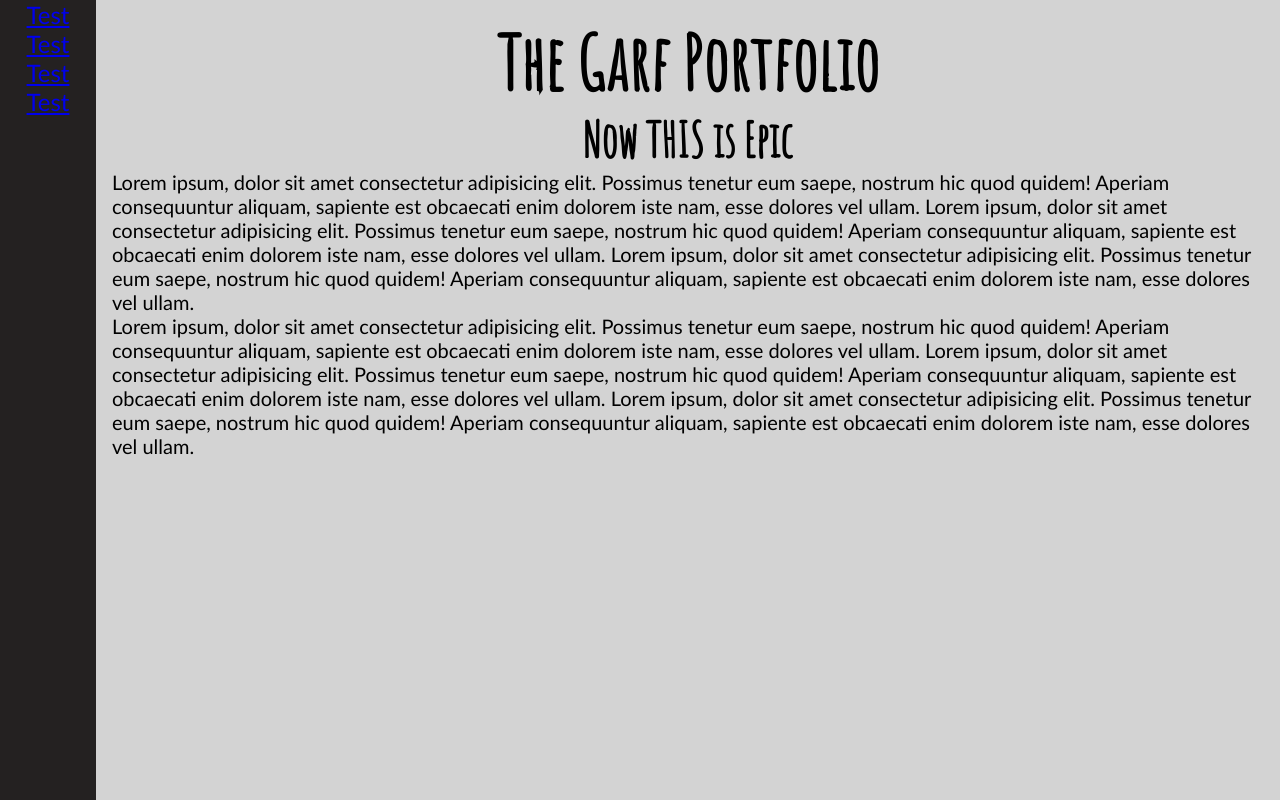
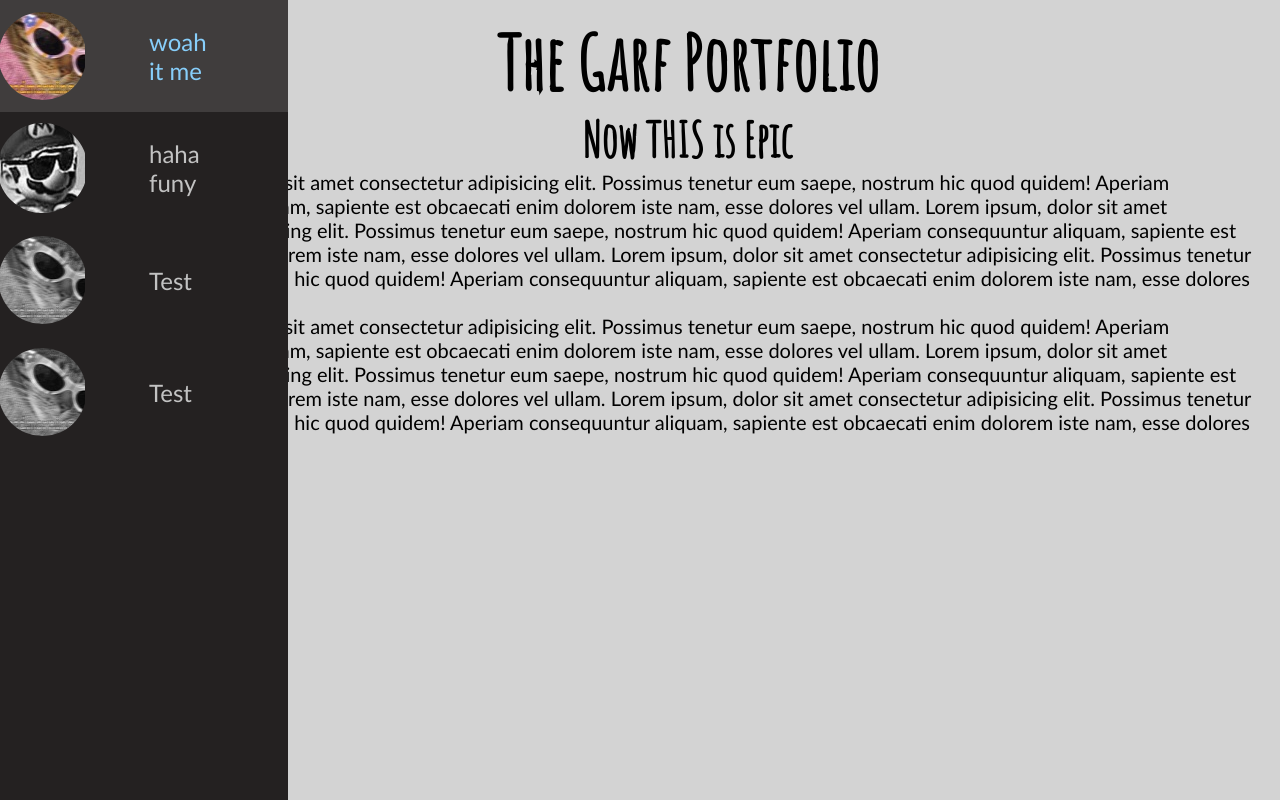
Before and after one commit to GayThatClownman/william-grafford-K5Projekt, a plain HTML site: page index.html in a window 1280 px wide. Drawn offline with Linux system fonts and the light colour scheme.

Commit message:
Navbar klar
Navbar är till stor del klar. Jag planerar att byta ut list-elementen till något bättre, men prioriteten är att göra klart övriga delar av webbsidan.

```diff
--- a/css/style.css
+++ b/css/style.css
@@ -17,6 +17,15 @@ nav.navbar{
     height: 100vh;
     position: fixed;
     background-color: #242121;
+    transition: width 200ms;
+}
+
+nav.navbar:hover{
+    width: 18rem;
+}
+
+nav.navbar:hover .link-text{
+    display: block;
 }
 
 ul.nav-ul{
@@ -32,7 +41,37 @@ ul.nav-ul{
 li.nav-item{
     font-size: 24px;
     font-family: 'Trebuchet MS', sans-serif;
+    width: 100%;
 }
+
+a.nav-link{
+    display: flex;
+    align-items: center;
+    height: 7rem;
+    text-decoration: none;
+    filter: grayscale(100%);
+    transition: 400ms;
+}
+
+a.nav-link:hover{
+    filter: grayscale(0%);
+    background-color: #403d3d;
+}
+
+span.link-text{
+    display: none;
+    min-width: 2rem;
+    margin: 4rem;
+    color: lightskyblue;
+}
+
+img.nav-img{
+    clip-path: circle(50%);
+}
+
+/* li.nav-item:last-child{
+    margin-top: auto;
+} */
 
 main{
     padding: 1rem;
--- a/index.html
+++ b/index.html
@@ -12,16 +12,28 @@
 <nav class="navbar">
     <ul class="nav-ul">
         <li class="nav-item">
-            <a href="#">Test</a>
+            <a href="#" class="nav-link">
+                <img src="images/gmcat.png" alt="coolcat" class="nav-img">
+                <span class="link-text">woah it me</span>
+            </a>
         </li>
         <li class="nav-item">
-            <a href="#">Test</a>
+            <a href="#" class="nav-link">
+            <img src="images/ComedyAreaweb.jpg" alt="coolcat" class="nav-img">
+            <span class="link-text">haha funy</span>
+        </a>
         </li>
         <li class="nav-item">
-            <a href="#">Test</a>
+            <a href="#" class="nav-link">
+                <img src="images/gmcat.png" alt="coolcat" class="nav-img">
+                <span class="link-text">Test</span>
+            </a>
         </li>
         <li class="nav-item">
-            <a href="#">Test</a>
+            <a href="#" class="nav-link">
+                <img src="images/gmcat.png" alt="coolcat" class="nav-img">
+                <span class="link-text">Test</span>
+            </a>
         </li>
     </ul>
 </nav>
```
Also changed, not shown: images/ComedyAreaweb.jpg (added), images/gmcat.png (added).
